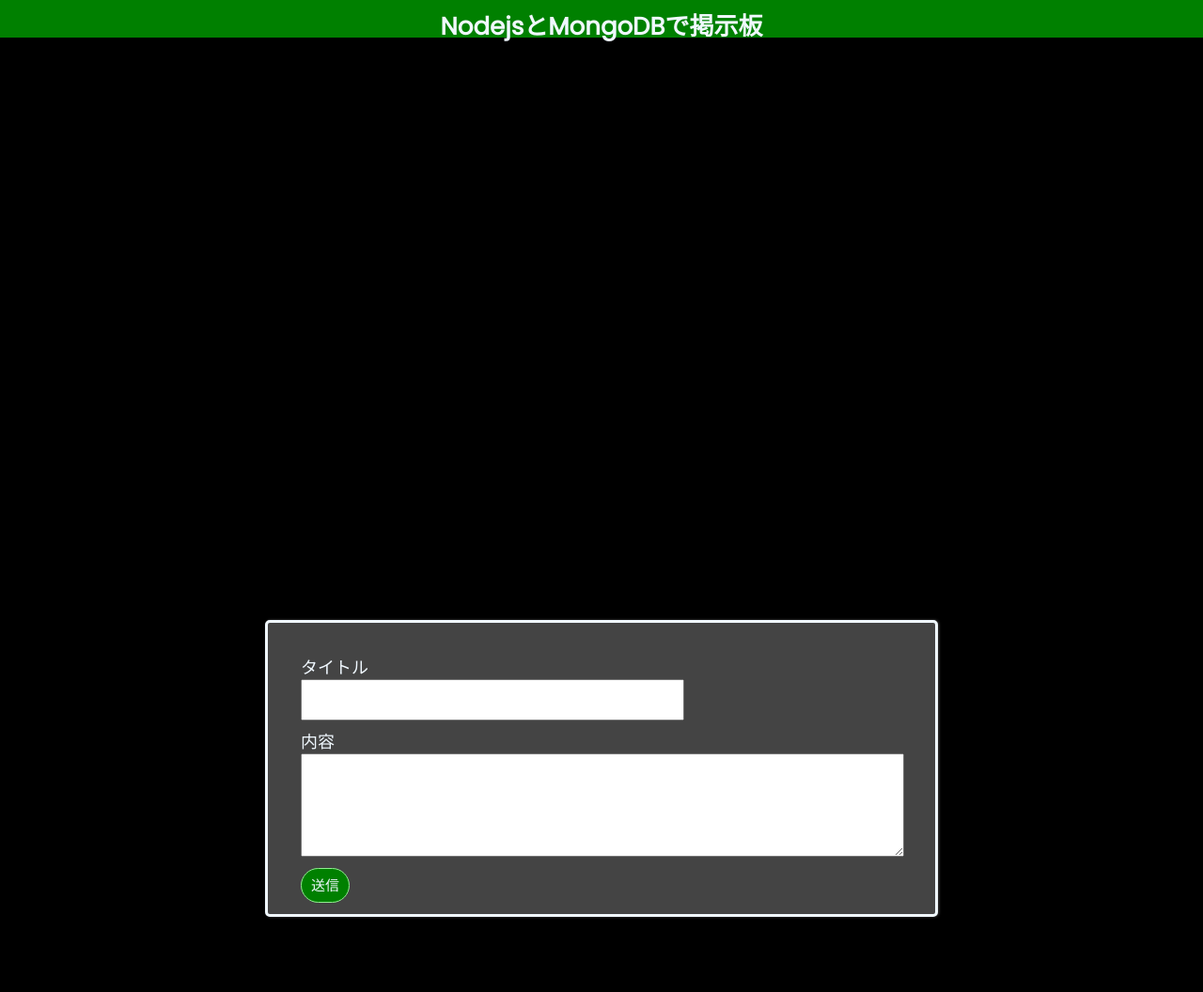
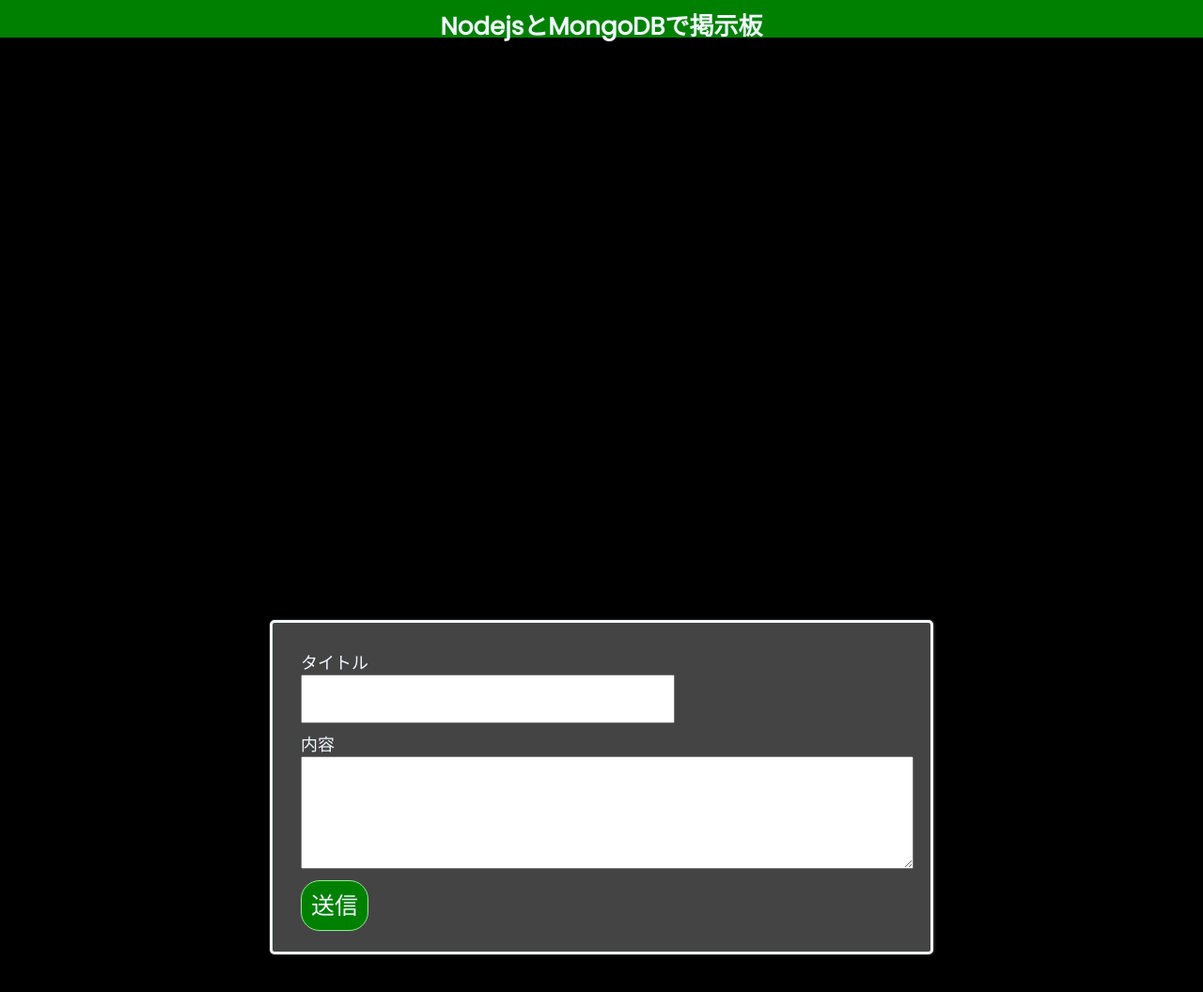
Before and after one commit to chloroslin0820/nodejs-mongodb-tutorial01, a website: page public/index.html in a window 1280 px wide. Shown: the whole page at 94% size. Before the commit the page ends 1016 px from the top, so only its background shows below. Drawn offline with nearby package versions, Linux system fonts and the light colour scheme; no server answers.

Commit message:
button set a little larger when min-height over 700px

```diff
--- a/public/assets/css/style.css
+++ b/public/assets/css/style.css
@@ -86,20 +86,23 @@
   box-shadow: 1px 0px 3px #474747;
   border: 0.3rem solid aliceblue;
   border-radius: 5px;
-  padding: 3.5rem;
+  padding: 3rem 3rem 8rem;
   margin: 4rem auto;
   font-size: 1.8rem;
   width: 50vw;
 }
 .form-section input {
-  padding: 10px;
+  padding: 5px;
   margin-bottom: 1rem;
   width: 60%;
+  font-size: 2.5rem;
 }
 .form-section textarea {
+  padding: 5px;
   width: 100%;
   height: 45%;
   overflow-y: auto;
+  font-size: 2rem;
 }
 .form-section button {
   margin-top: 0.5rem;
@@ -122,6 +125,18 @@
     border: 0.15rem solid aliceblue;
   }
 }
+@media (min-height: 700px) {
+  .form-section button {
+    margin-top: 0.5rem;
+    padding: 0.6rem 1rem;
+    border-radius: 20px;
+    font-size: 2.5rem;
+    background: green;
+    color: aliceblue;
+    border: 1px solid lightgreen;
+    transition: 0.3s ease-in-out;
+  }
+}
 @media (min-height: 800px) {
   .form-section {
     height: 30vh;
--- a/public/assets/js/script.js
+++ b/public/assets/js/script.js
@@ -64,6 +64,9 @@
 
 buttonDOM.addEventListener('click', () => {
     if(inputTitle && inputContent) {
-        buttonDOM.classList.toggle('active');
+        buttonDOM.classList.add('active');
     }
+    setTimeout(() => {
+        buttonDOM.classList.remove('active');
+    }, 600);
 });
```
